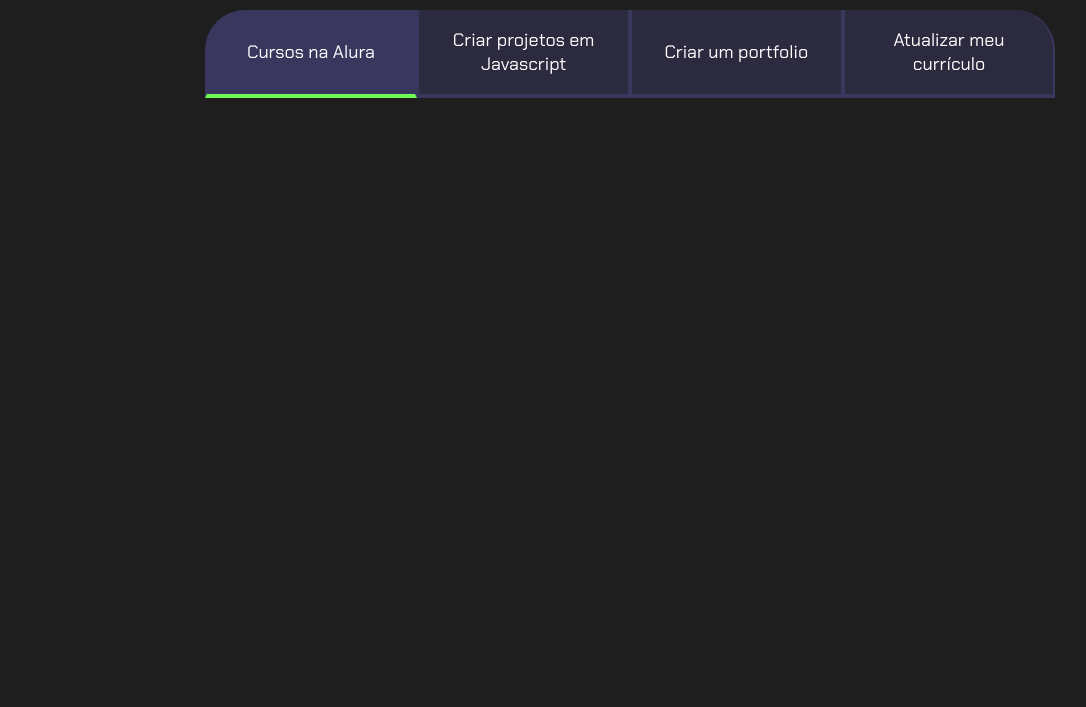
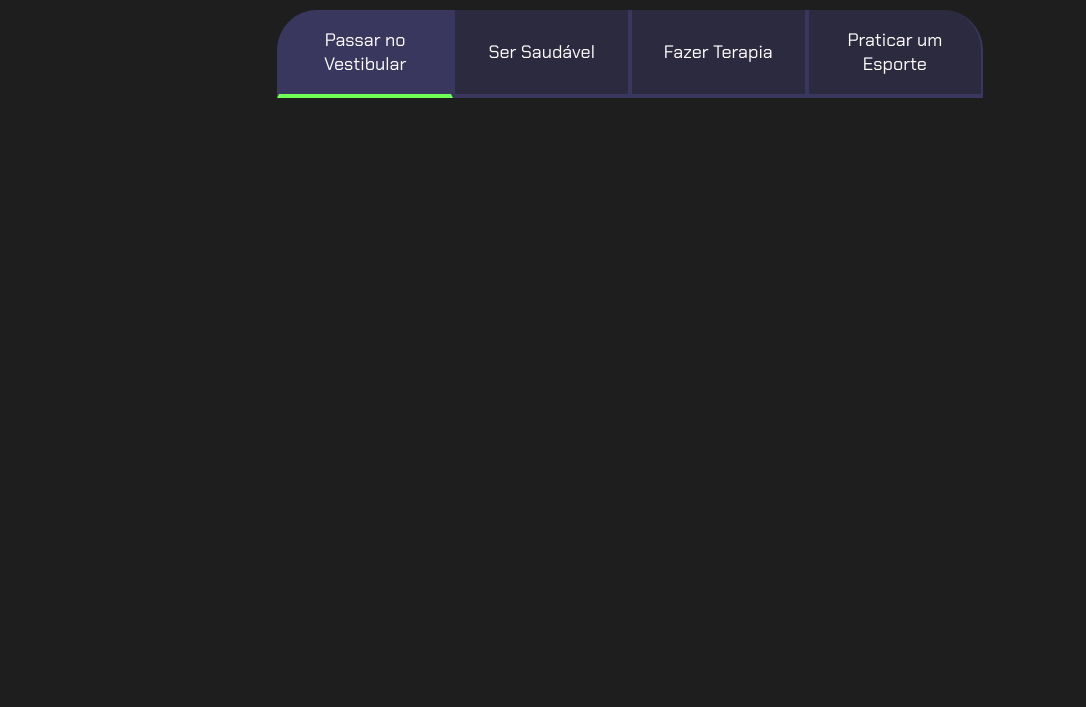
Before and after one commit to pmkpmkpmkpmk/MINHAS-METAS, a plain HTML site: page index.html in a window 1280 px wide. Shown: the part 93-800 px from the top of the page, without its empty margins (10-1096 px from the left). Drawn offline with Linux system fonts and the light colour scheme.

Commit message:
index.html

```diff
--- a/index.html
+++ b/index.html
@@ -12,10 +12,10 @@
     <section class="conteudo-principal">
         <h2 class="titulo-principal">Meus Objetivos do ano<span>_</span></h2>
         <div class="botoes">
-            <button class="botao ativo">Cursos na Alura</button>
-            <button class="botao">Criar projetos em Javascript</button>
-            <button class="botao">Criar um portfolio</button>
-            <button class="botao">Atualizar meu currículo</button>
+            <button class="botao ativo">Passar no Vestibular</button>
+            <button class="botao">Ser Saudável</button>
+            <button class="botao">Fazer Terapia</button>
+            <button class="botao">Praticar um Esporte</button>
         </div>
     </section>
     <script src="main.js"></script>
```
